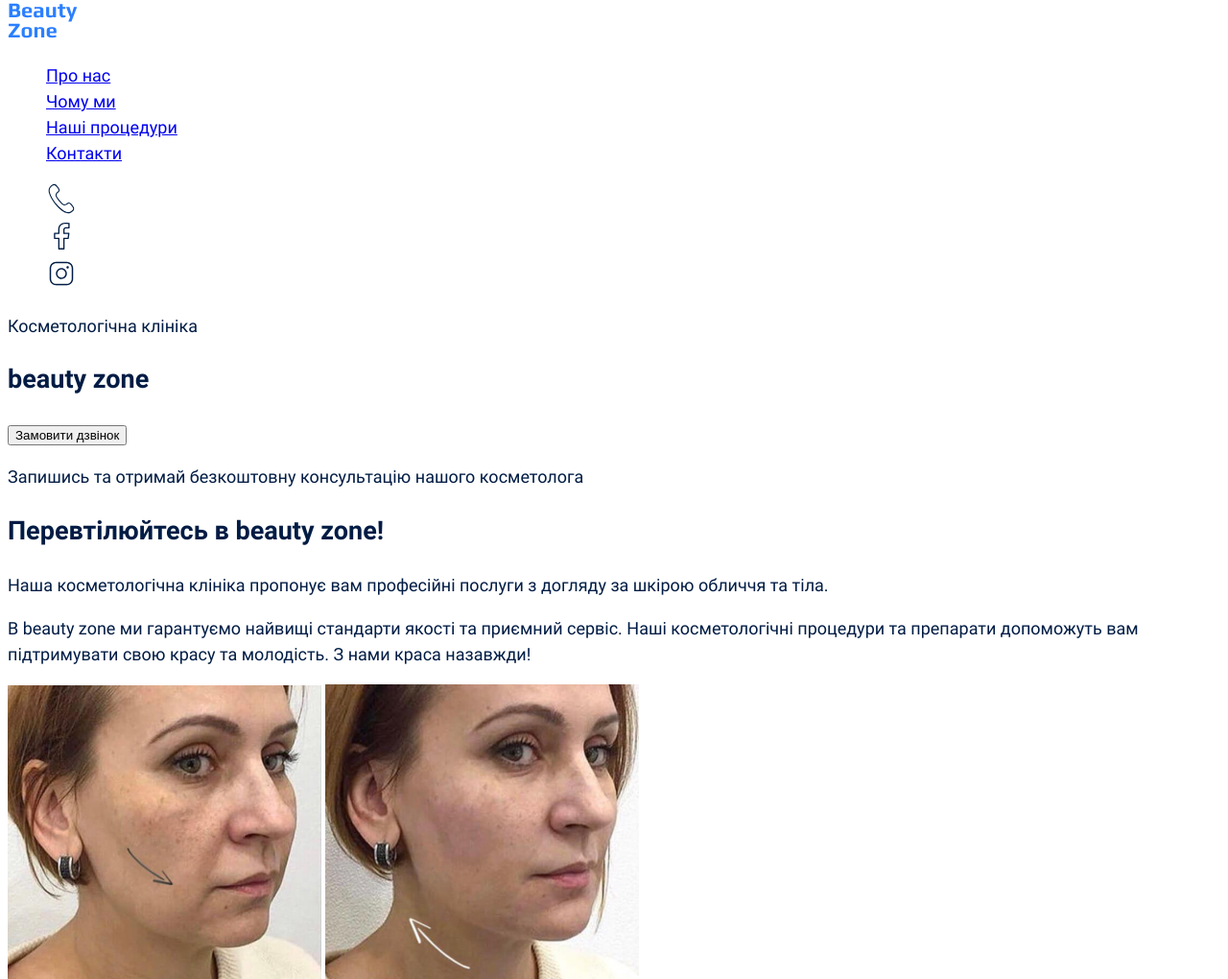
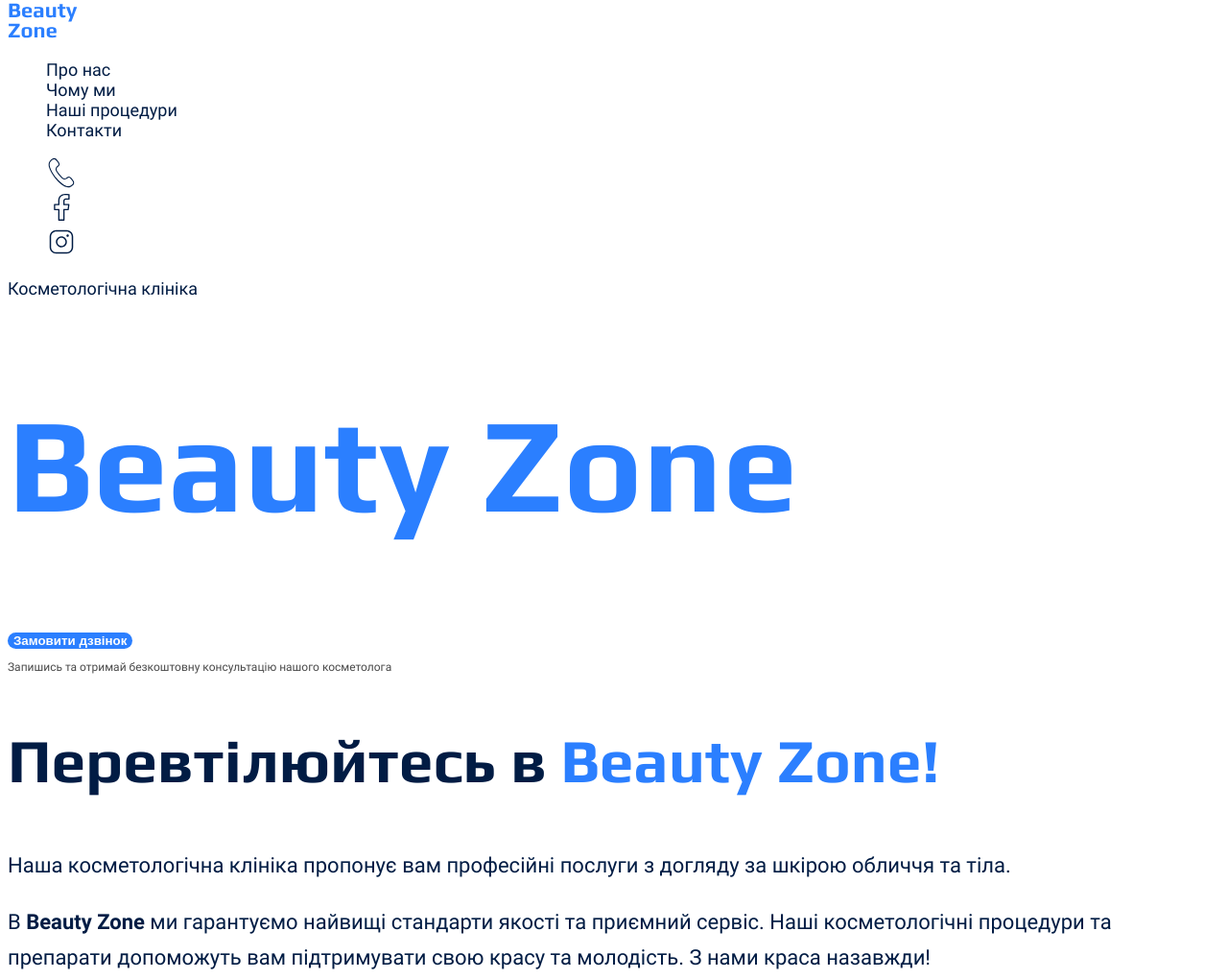
Before and after one commit to alexupk/Beaty_Zone_landig, a plain HTML site: page index.html in a window 1280 px wide. Shown: the part 5-1025 px from the top of the page at 96% size. Drawn offline with Linux system fonts and the light colour scheme.

Commit message:
css 2 section

```diff
--- a/css/style.css
+++ b/css/style.css
@@ -45,7 +45,8 @@ body{
     color: var(--primary-color-blue-dark);
     font-family: "Roboto", sans-serif;
     font-size: 18px;
-    line-height: 1.5;
+    line-height: normal;
+    font-weight: 400;
 }
 
 ul {
@@ -53,11 +54,60 @@ ul {
 }
 
 /* header */
+.header-nav-link{
+    color: var(--primary-color-blue-dark);
+    text-decoration: none;
+}
+.header-nav-link:hover{
+    font-weight: 700;
+    color: var(--primary-color-blue);
+}
 
 /* hero-section */
+.hero-title{
+    color: var(--primary-color-blue);
+    font-family: "Play", sans-serif;
+    font-size: 140px;
+    font-weight: 700;
+    line-height: 0.8;
+    text-transform: capitalize;
+}
+.hero-button{
+    background-color: var(--primary-color-blue);
+    border-radius: 32px;
+    cursor: pointer;
+    color: var(--primary-color-light);
+    font-weight: 700;
+    border: none;
+}
+.hero-button:hover{
+    background-color: transparent;
+    border: 2px solid var(--primary-color-blue);
+    color: var(--primary-color-blue-dark);
+}
+.hero-text{
+    font-size: 12px;
+    color: var(--secondary-color-dark-grey);
+}
 
 /* about-section */
-
+.about-section-title{
+    font-family: "Play", sans-serif;
+    font-size: 64px;
+    font-weight: 700;
+}
+.about-section-title .accent{
+    color: var(--primary-color-blue);
+    text-transform: capitalize;
+}
+.about-section-text{
+    font-size: 22px;
+    line-height: 1.7;
+}
+.about-section-text .accent{
+    font-weight: 700;
+    text-transform: capitalize;
+}
 /* why-section */
 
 /* procedures-section */
--- a/index.html
+++ b/index.html
@@ -16,10 +16,16 @@
           />
         </a>
         <ul>
-          <li><a href="#about-section">Про нас</a></li>
-          <li><a href="#why-section">Чому ми</a></li>
-          <li><a href="#procedures-section">Наші процедури</a></li>
-          <li><a href="#contact-section">Контакти</a></li>
+          <li><a class="header-nav-link" href="#about-section">Про нас</a></li>
+          <li><a class="header-nav-link" href="#why-section">Чому ми</a></li>
+          <li>
+            <a class="header-nav-link" href="#procedures-section"
+              >Наші процедури</a
+            >
+          </li>
+          <li>
+            <a class="header-nav-link" href="#contact-section">Контакти</a>
+          </li>
         </ul>
         <ul>
           <li>
@@ -50,22 +56,29 @@
       <!-- section 1 -->
       <section>
         <p>Косметологічна клініка</p>
-        <h1>beauty zone</h1>
-        <button type="button">Замовити дзвінок</button>
-        <p>Запишись та отримай безкоштовну консультацію нашого косметолога</p>
+        <h1 class="hero-title">Beauty Zone</h1>
+        <button class="hero-button" type="button">Замовити дзвінок</button>
+        <p class="hero-text">
+          Запишись та отримай безкоштовну консультацію нашого косметолога
+        </p>
       </section>
       <!-- section 2 -->
       <section id="about-section">
-        <h2>Перевтілюйтесь в <span>beauty zone!</span></h2>
-        <p>
-          Наша косметологічна клініка пропонує вам професійні послуги з догляду
-          за шкірою обличчя та тіла.
-        </p>
-        <p>
-          B <span>beauty zone</span> ми гарантуємо найвищі стандарти якості та
-          приємний сервіс. Наші косметологічні процедури та препарати допоможуть
-          вам підтримувати свою красу та молодість. З нами краса назавжди!
-        </p>
+        <h2 class="about-section-title">
+          Перевтілюйтесь в <span class="accent">beauty zone!</span>
+        </h2>
+        <div class="about-section-text">
+          <p>
+            Наша косметологічна клініка пропонує вам професійні послуги з
+            догляду за шкірою обличчя та тіла.
+          </p>
+          <p>
+            B <span class="accent">Beauty zone</span> ми гарантуємо найвищі
+            стандарти якості та приємний сервіс. Наші косметологічні процедури
+            та препарати допоможуть вам підтримувати свою красу та молодість. З
+            нами краса назавжди!
+          </p>
+        </div>
         <img
           src="./images/woman_before_procedure.jpg"
           alt="Обличчя жінки до косметологічної процедури"
```
